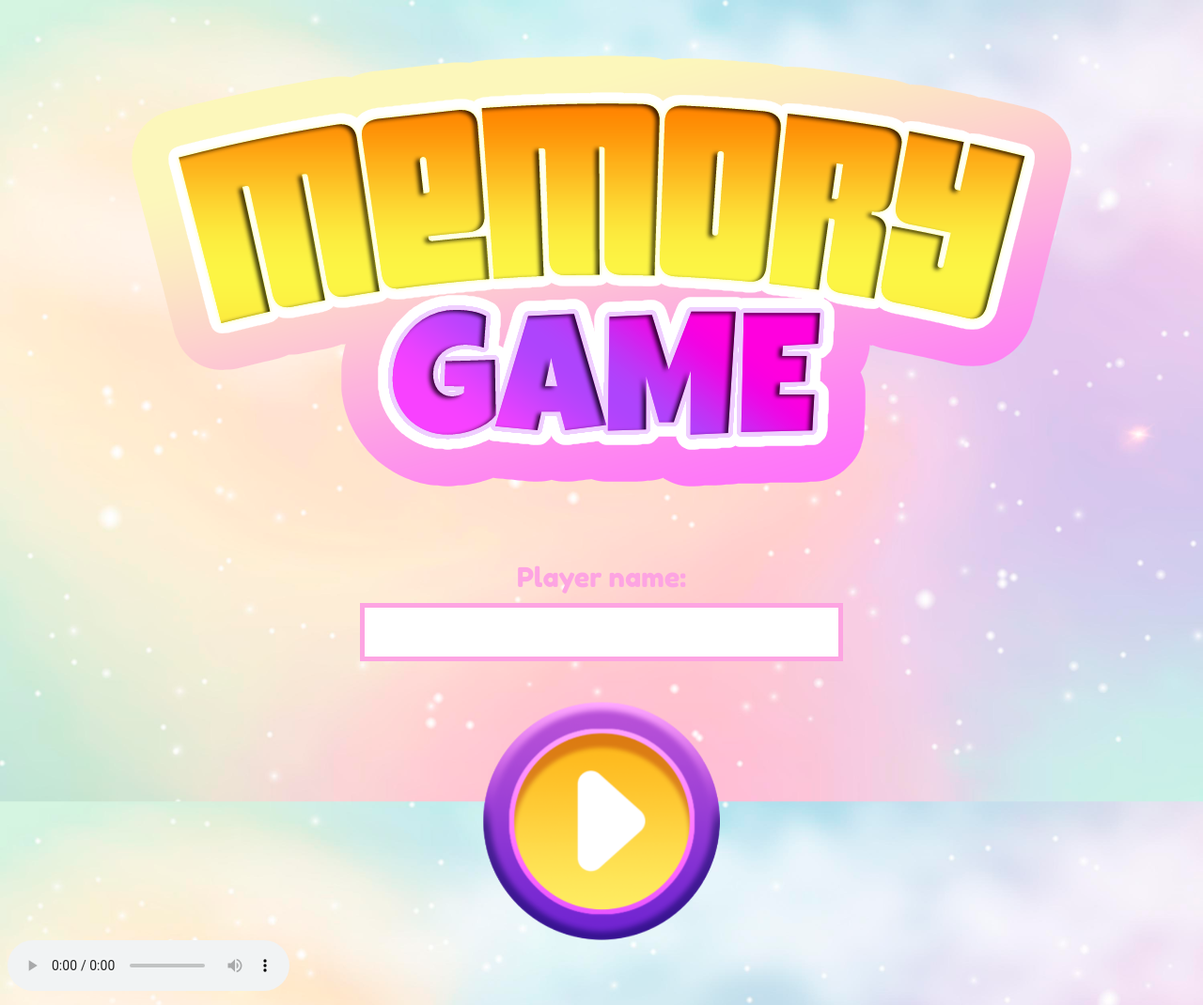
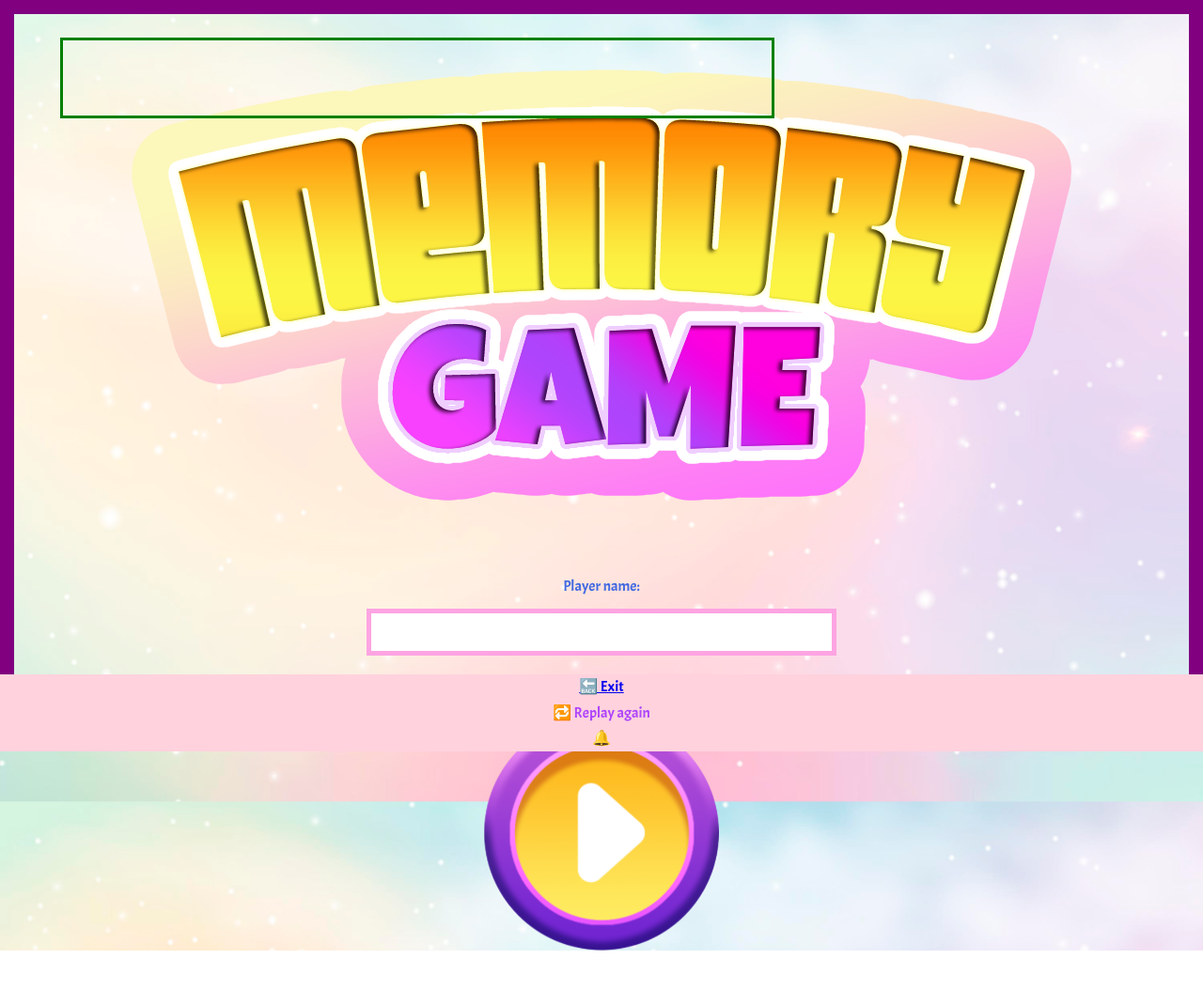
Before and after one commit to siangyin/MemoryGame, a plain HTML site: page index.html in a window 1280 px wide. Shown: the whole page at 94% size. After the commit the page ends 1012 px from the top, so only its background shows below. Drawn offline with Linux system fonts and the light colour scheme.

Commit message:
testing combining 2html to 1html

```diff
--- a/app.js
+++ b/app.js
@@ -202,7 +202,7 @@ achievementTxt.textContent = `${player.complete} / ${
 replayBtn.addEventListener("click", player.replay);
 
 document.addEventListener("DOMContentLoaded", function () {
-	startPlay();
+	// commented out for landing page layering -> startPlay();
 });
 
 const flipping = new Audio("audio/flipping.wav");
--- a/index.html
+++ b/index.html
@@ -4,11 +4,11 @@
 		<meta charset="UTF-8" />
 		<meta http-equiv="X-UA-Compatible" content="IE=edge" />
 		<meta name="viewport" content="width=device-width, initial-scale=1.0" />
+		<meta name="viewport" content="width=device-width, initial-scale=1.0" />
 
 		<link rel="icon" href="images/icon01.png" />
-
 		<title>Playing</title>
-		<link rel="stylesheet" type="text/css" href="styles01.css" />
+		<link rel="stylesheet" type="text/css" href="styles.css" />
 
 		<link rel="preconnect" href="https://fonts.googleapis.com" />
 		<link rel="preconnect" href="https://fonts.gstatic.com" crossorigin />
@@ -16,14 +16,10 @@
 			href="https://fonts.googleapis.com/css2?family=Acme&family=Fredoka+One&display=swap"
 			rel="stylesheet"
 		/>
-		<!--
-			font-family: 'Acme', sans-serif;
-			font-family: 'Fredoka One', cursive;
-			 -->
 	</head>
 	<body>
+		<section class="landinglayer">
 			<img id="logo" src="images/logo01.png" alt="game logo" />
-
 			<form class="center">
 				<label for="playername">Player name:</label><br />
 				<input type="text" id="playername" name="playername" /><br />
@@ -31,18 +27,31 @@
 			<a href="./play.html" onclick="getPlayerName()">
 				<img id="playbtn" src="./images/playbutton.png" alt="playbutton" />
 			</a>
+		</section>
+		<main>
+			<section class="container">
+				<header class="box-1">
+					<h2 id="level">Level 1</h2>
+					<h2>💰 Coins <span id="coins"></span></h2>
+					<h2>🏆 Achievement <span id="achievement"></span></h2>
+					<h2> 🔄 Moves <span id="moves">0</span></h2>
+					<h2>⌛️ Time <span id="time">00:00</span></h2>
+				</header>
+				<articles class="box-2" id="cardbox"></articles>
+			</section>
+		</main>
+		<footer class="container">
+			<nav> <a href="./index.html">🔙 Exit</a></nav>
+			<nav id="replayBtn"> 🔁 Replay again </nav>
+			<nav id="soundBtn">🔔</nav>
 
-		<audio
+			<audio id="bkgmusic"
 			controls
-			id="music"
 			src="https://raw.githubusercontent.com/siangyin/MemoryGame/master/audio/backgroundmusic0.mp3"
 			preload="auto"
 			autoplay
-			loop
-		>
-			Your browser does not support the audio element.
-		</audio>
-
-		<script src="main.js"></script>
+			loop>
+		</footer>
+		<script src="app.js"></script>
 	</body>
 </html>
--- a/styles02.css
+++ b/styles.css
@@ -19,7 +19,9 @@ body {
 
 }
 
-.bg {
+/* testing : from layering on landing page */
+
+.landinglayer {
 	height:95vh;
 	background-color: rgba(255, 255, 250, 0.3);
 
@@ -30,10 +32,78 @@ body {
 	border: 15px solid purple;
   }
 
+
+  .center {
+	margin: auto;
+	width: max-content;
+	height: 150px;
+	text-align: center;
+}
+
+input {
+	border: #fda4e2 solid 5px;
+	height: 50px;
+	width: 500px;
+	margin: 10px;
+}
+
+#playbtn {
+	max-width: 20%;
+	height: auto;
+	display: block;
+	margin-left: auto;
+	margin-right: auto;
+}
+
+#playbtn:hover {
+	color: rgba(250, 250, 250, 0.3);
+	box-shadow: 25px 0px 200px rgba(255, 255, 0, 1);
+	border-radius: 50%;
+}
+
+#logo {
+	max-width: 100%;
+	height: auto;
+	display: block;
+	margin: 5% auto 5% auto;
+	position: relative;
+	animation-name: animate;
+	animation-duration: 4s;
+	animation-iteration-count: infinite;
+}
+
+@keyframes animate {
+	0% {
+		top: 7px;
+	}
+	25% {
+		top: -7px;
+	}
+	50% {
+		top: 7px;
+	}
+	75% {
+		top: -7px;
+	}
+	100% {
+		top: 7px;
+	}
+}
+
+/* testing landing stuff above */
+
+/* testing : the following original style */
 header {
-	display: inline-flex;
+	/* display: inline-flex; */
 	border: yellowgreen solid 3px;
 	height: 10vh;
+	visibility: hidden;  /* testing */
+
+}
+
+/* not working, cannot hide main content first */
+main.container {
+	display:none
 }
 
 audio {
@@ -52,6 +122,7 @@ section.container {
 	left: 5%;
 	border: green solid 3px;
 	width: 95vh
+
 }
 
 .box-1 {
@@ -62,7 +133,7 @@ section.container {
 .box-2 {
 	flex: 3;
 	order: 2;
-	display: inline-flex;
+	/* testing out: display: inline-flex; */
 	flex-wrap: wrap;
 }
 
```
Also changed, not shown: oldindex.html (added, +48 -0 lines), play.html (deleted, +0 -49 lines), oldstyles.css (renamed from styles01.css). Lines whose indentation alone changed are shown as unchanged.
